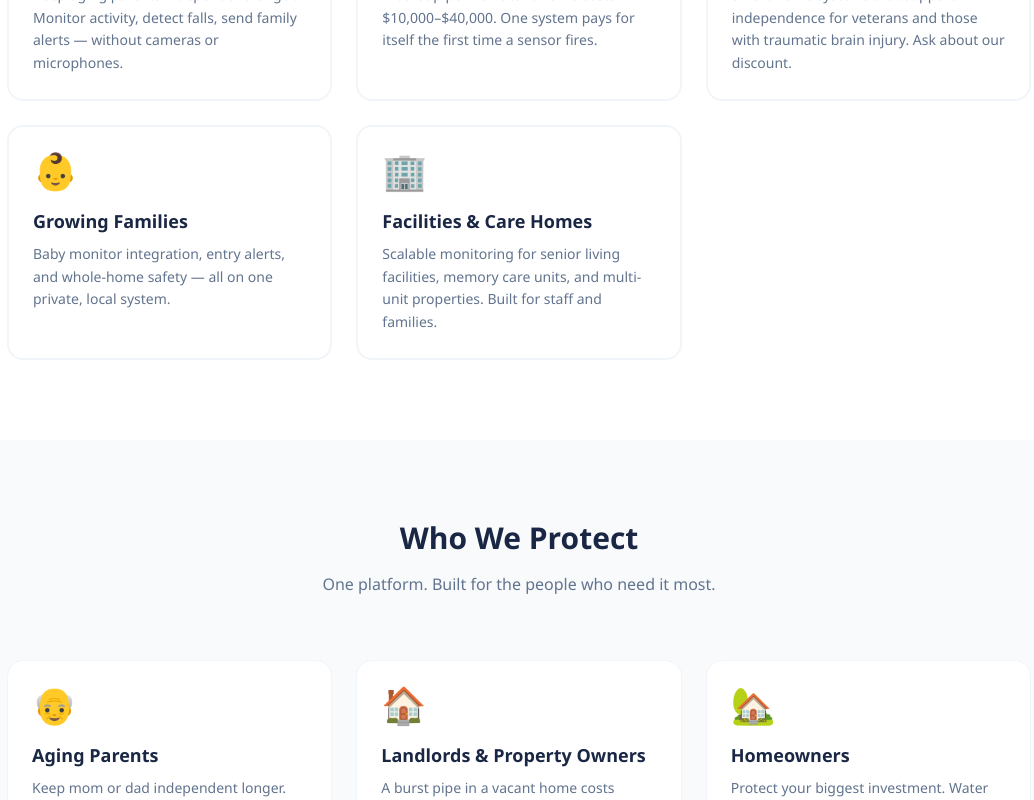
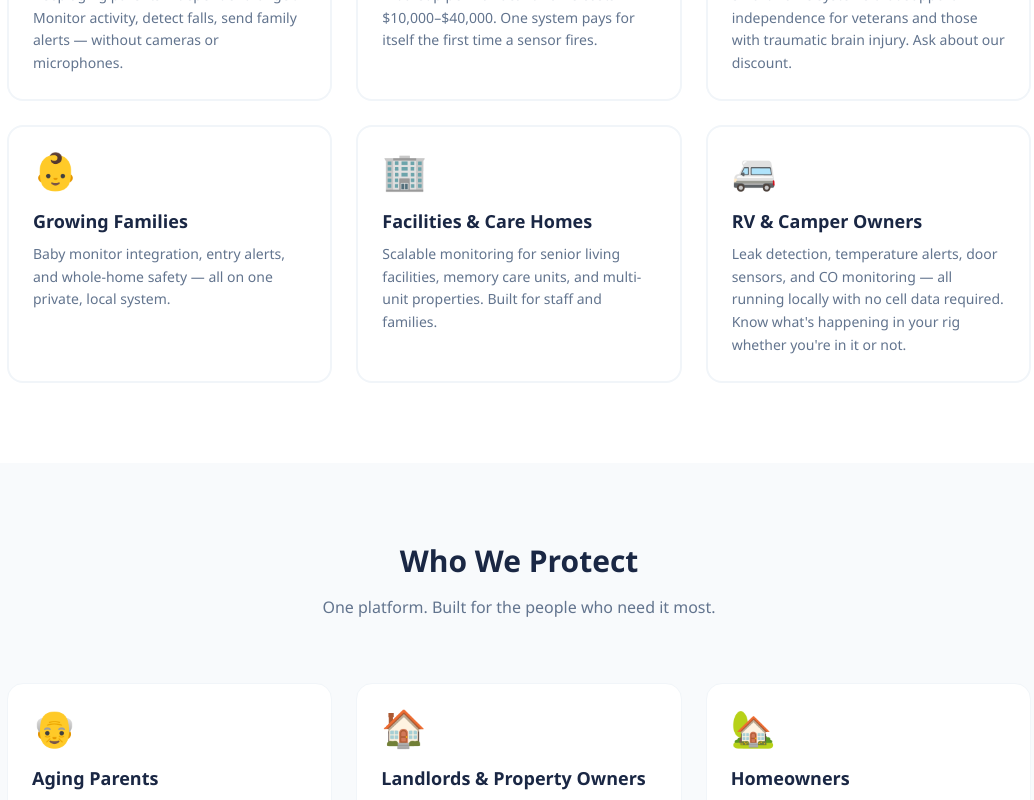
Before and after one commit to tompeezy/getnotified, a Next.js app: page / in a window 1280 px wide. Shown: the part 2960-3760 px from the top of the page, without its empty margins (121-1155 px from the left). Built offline with nearby package versions, Linux system fonts and the light colour scheme.

Commit message:
Add RV & Camper market to site

```diff
--- a/components/Markets.tsx
+++ b/components/Markets.tsx
@@ -4,6 +4,7 @@ const markets = [
   {icon:"🇺🇸",title:"Veterans & TBI",desc:"Smart home systems that support independence for veterans and those with traumatic brain injury. Ask about our discount.",color:"red"},
   {icon:"👶",title:"Growing Families",desc:"Baby monitor integration, entry alerts, and whole-home safety — all on one private, local system.",color:"green"},
   {icon:"🏢",title:"Facilities & Care Homes",desc:"Scalable monitoring for senior living facilities, memory care units, and multi-unit properties. Built for staff and families.",color:"purple"},
+  {icon:"🚐",title:"RV & Camper Owners",desc:"Leak detection, temperature alerts, door sensors, and CO monitoring — all running locally with no cell data required. Know what's happening in your rig whether you're in it or not.",color:"orange"},
 ]
 export default function Markets() {
   return (
--- a/components/WhoWeProtect.tsx
+++ b/components/WhoWeProtect.tsx
@@ -6,6 +6,7 @@ export default function WhoWeProtect() {
     { icon: "🇺🇸", title: "Veterans", desc: "Smart home systems that support independence for veterans and those with TBI. Ask about our veteran discount." },
     { icon: "👶", title: "Young Families", desc: "Baby monitors, entry alerts, whole-home safety — all on one private, local system. No cloud. No subscription." },
     { icon: "🏢", title: "Facilities", desc: "Scalable monitoring for senior living, memory care, and multi-unit properties. Built for staff and family communication." },
+    { icon: "🚐", title: "RV & Camper Owners", desc: "Leak detection, CO alerts, door sensors, and temp monitoring — runs locally, no cell data needed. Know what's happening in your rig 24/7." },
   ]
   return (
     <section className="py-20 px-6 bg-[#f8fafc]">
```
